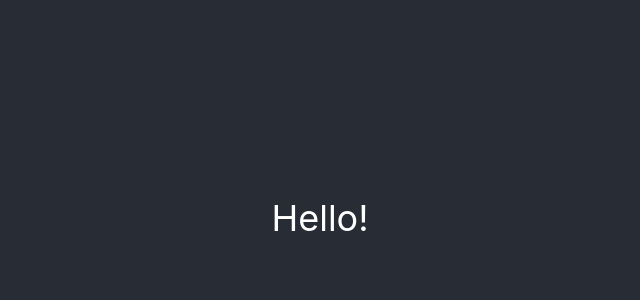
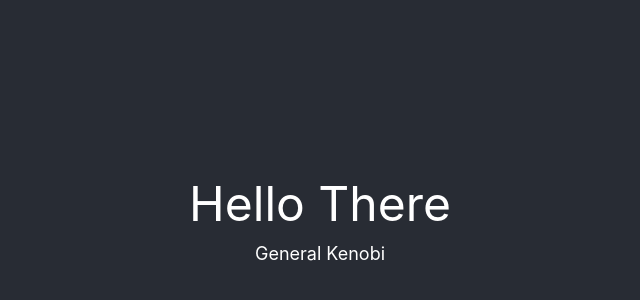
Before and after one commit to bdkopen/bdkopen.github.io, a React (Create React App) app: page / in a window 1280 px wide. Shown: the part 182-482 px from the top of the page, without its empty margins (320-960 px from the left). Built offline with nearby package versions, Linux system fonts and the light colour scheme.

Commit message:
Create Heading and Paragraph Components

```diff
--- a/src/App.js
+++ b/src/App.js
@@ -1,12 +1,17 @@
 import './App.css';
+import {Heading} from './components/text/Heading.jsx';
+import { Paragraph } from './components/text/Paragraph';
 
 function App() {
   return (
     <div className="App">
       <header className="App-header">
-        <p class="text-4xl">
-          Hello!
-        </p>
+        <Heading alignment="text-center">
+          Hello There
+        </Heading>
+        <Paragraph alignment="text-center">
+          General Kenobi
+        </Paragraph>
 
       </header>
     </div>
--- /dev/null
+++ b/src/components/text/Heading.jsx
@@ -0,0 +1,19 @@
+import classNames from "classnames";
+
+const Heading = (props) => {
+
+    const alignment = props.alignment || 'text-left';
+    const fontSize = props.fontSize || 'text-[48px]';
+
+    const classes = classNames(props.classes, alignment, fontSize, 'w-full');
+
+    return <>
+        <h1 className={classes}>
+            {props.children}
+        </h1>
+    </>;
+};
+
+export {
+    Heading,
+};
--- /dev/null
+++ b/src/components/text/Paragraph.jsx
@@ -0,0 +1,19 @@
+import classNames from "classnames";
+
+const Paragraph = (props) => {
+
+    const alignment = props.alignment || 'text-left';
+    const fontSize = props.fontSize || 'text-lg';
+
+    const classes = classNames(props.classes, alignment, fontSize, 'w-full');
+
+    return <>
+        <p className={classes}>
+            {props.children}
+        </p>
+    </>;
+};
+
+export {
+    Paragraph,
+};
```
